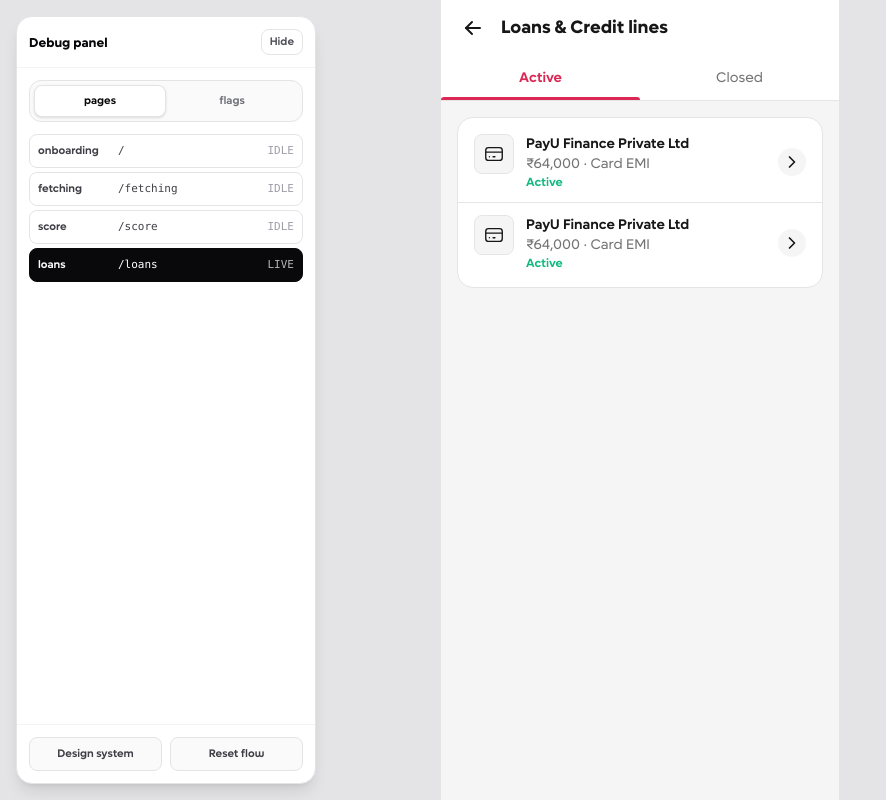
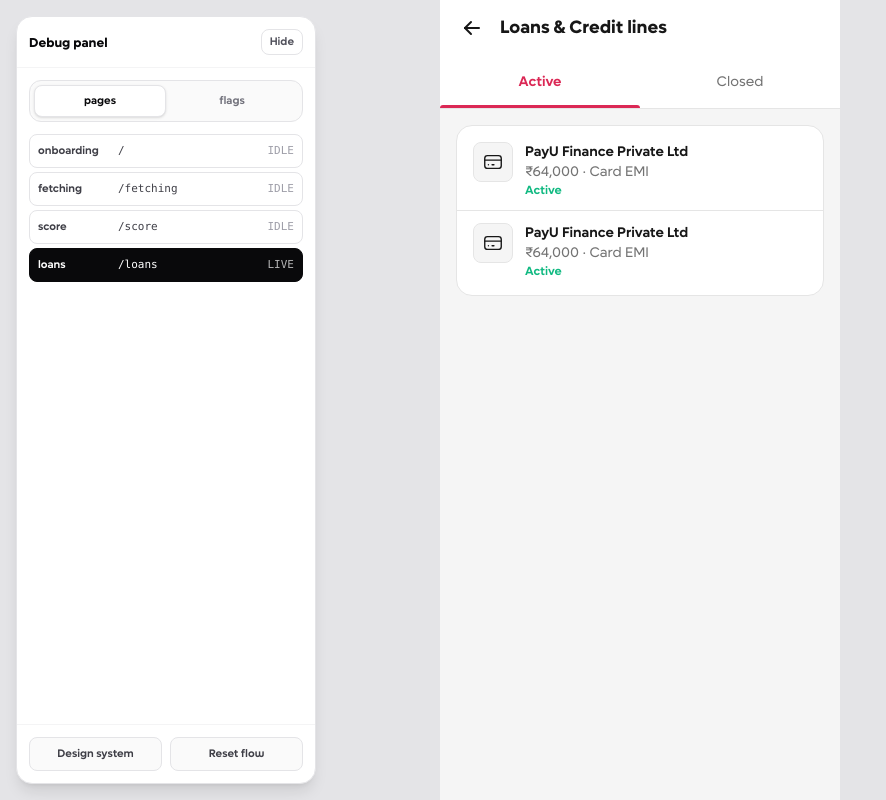
Before and after one commit to jothachil/credit-score-repo, a Next.js app: page /loans in a window 1280 px wide. Shown: the whole page, without its empty margins (0-886 px from the left). Built offline with nearby package versions, Linux system fonts and the light colour scheme.

Commit message:
Refactor layout and styling in various components. Remove unused ChevronCircle from LoanRow, adjust TabsTab padding for better alignment, and update CreditScore page layout for improved visual consistency.

```diff
--- a/app/components/LoanRow.js
+++ b/app/components/LoanRow.js
@@ -1,16 +1,5 @@
-import { IconChevronRight } from "@tabler/icons-react";
-
-// Circular chevron affordance on the trailing edge of a row.
-function ChevronCircle() {
-  return (
-    <span className="flex size-7 shrink-0 items-center justify-center rounded-full bg-background-secondary text-content-primary">
-      <IconChevronRight size={20} stroke={2} />
-    </span>
-  );
-}
-
 /**
- * A tappable loan / credit-line row: logo tile, name + detail + status, chevron.
+ * A tappable loan / credit-line row: logo tile, name + detail + status.
  *
  *   <LoanRow icon={IconCreditCard} name="…" detail="…" status="Active"
  *            tone="positive" />
@@ -60,7 +49,6 @@
           </span>
         </span>
       </span>
-      <ChevronCircle />
     </button>
   );
 }
--- a/app/components/TabsField.js
+++ b/app/components/TabsField.js
@@ -37,7 +37,7 @@
 export function TabsTab({ className = "", ...props }) {
   return (
     <BaseTabs.Tab
-      className={`relative cursor-pointer px-4 py-3 text-[14px] leading-5 font-normal text-content-secondary outline-none transition-colors hover:text-content-primary focus-visible:outline-2 focus-visible:outline-offset-2 focus-visible:outline-border-selected data-active:font-semibold data-active:text-content-brand ${className}`}
+      className={`relative cursor-pointer px-4 py-4 text-[14px] leading-5 font-normal text-content-secondary outline-none transition-colors hover:text-content-primary focus-visible:outline-2 focus-visible:outline-offset-2 focus-visible:outline-border-selected data-active:font-semibold data-active:text-content-brand ${className}`}
       {...props}
     />
   );
--- a/app/layout.js
+++ b/app/layout.js
@@ -55,7 +55,7 @@
       <body className="min-h-full">
         <ToastProvider>
           <div className="flex min-h-dvh flex-col items-center bg-zinc-200">
-            <main className="relative flex min-h-dvh w-full max-w-[400px] flex-col bg-white border-l border-r border-zinc-200">
+            <main className="relative flex min-h-dvh w-full max-w-[400px] flex-col bg-white">
               {children}
             </main>
           </div>
--- a/app/score/page.js
+++ b/app/score/page.js
@@ -4,7 +4,6 @@
 import {
   IconArrowLeft,
   IconCreditCard,
-  IconHome,
   IconRefresh,
 } from "@tabler/icons-react";
 import { useAtomValue } from "jotai";
@@ -186,12 +185,15 @@
           </div>
 
           <div className="flex flex-col gap-2">
-            <div className="flex h-2.5 w-full gap-1">
+            <div
+              className="flex h-6
+             w-full gap-0.5"
+            >
               {segments.map((segment) => (
                 <span
                   key={segment.id}
                   style={{ flexGrow: segment.span }}
-                  className={`h-full basis-0 rounded-lg transition-[flex-grow] duration-500 ease-out ${segment.color}`}
+                  className={`h-full basis-0  transition-[flex-grow] duration-500 ease-out ${segment.color}`}
                 />
               ))}
             </div>
@@ -272,14 +274,6 @@
               detail="₹64,000 · Card EMI"
               status="Active"
               tone="positive"
-            />
-            <LoanRow
-              icon={IconHome}
-              name="Jun statement"
-              detail="₹64,000 · House Loan"
-              status="Closed"
-              tone="negative"
-              large
               last
             />
           </div>
```
